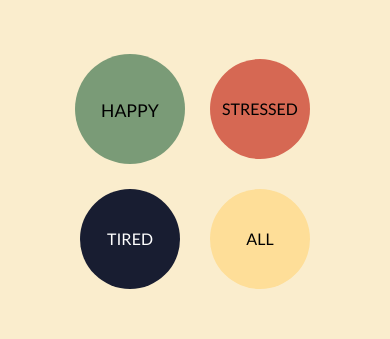
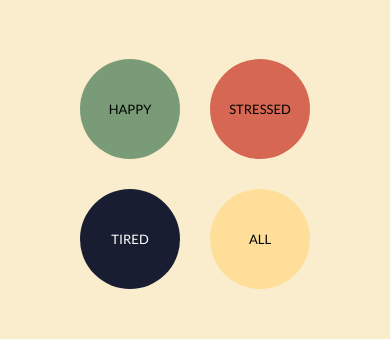
Before and after one commit to idanygo/mood-project, a Next.js app: page / in a window 390 px wide. In both pictures the pointer is over the element "HAPPY". Shown: the part 256-595 px from the top of the page. Built offline with nearby package versions, Linux system fonts and the light colour scheme.

Commit message:
mobile home

```diff
--- a/styles/Home.module.css
+++ b/styles/Home.module.css
@@ -85,19 +85,20 @@
   .wrapper {
     height: 100vh;
   }
+
   .tiredCircle,
   .happyCircle,
   .stressedCircle,
   .allCircle {
     width: 100px;
     height: 100px;
+    font-size: small;
   }
 
   .tiredCircle:hover,
   .happyCircle:hover,
   .stressedCircle:hover,
   .allCircle:hover {
-    scale: 1.1;
-    transition: all 0.5s ease;
+    scale: 1;
   }
 }
```
